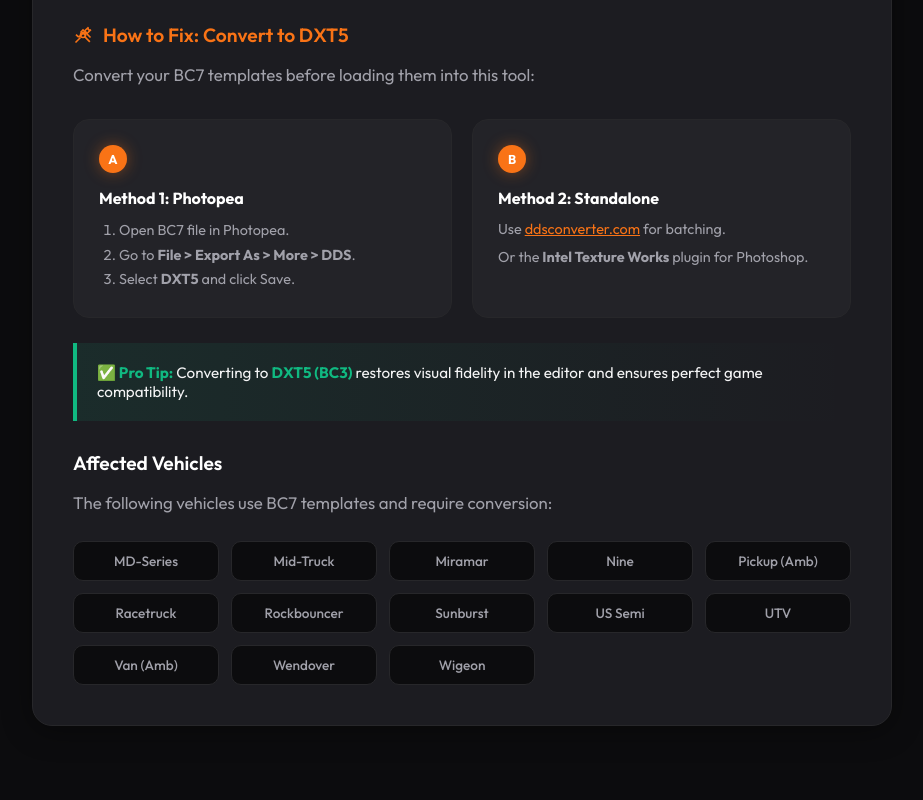
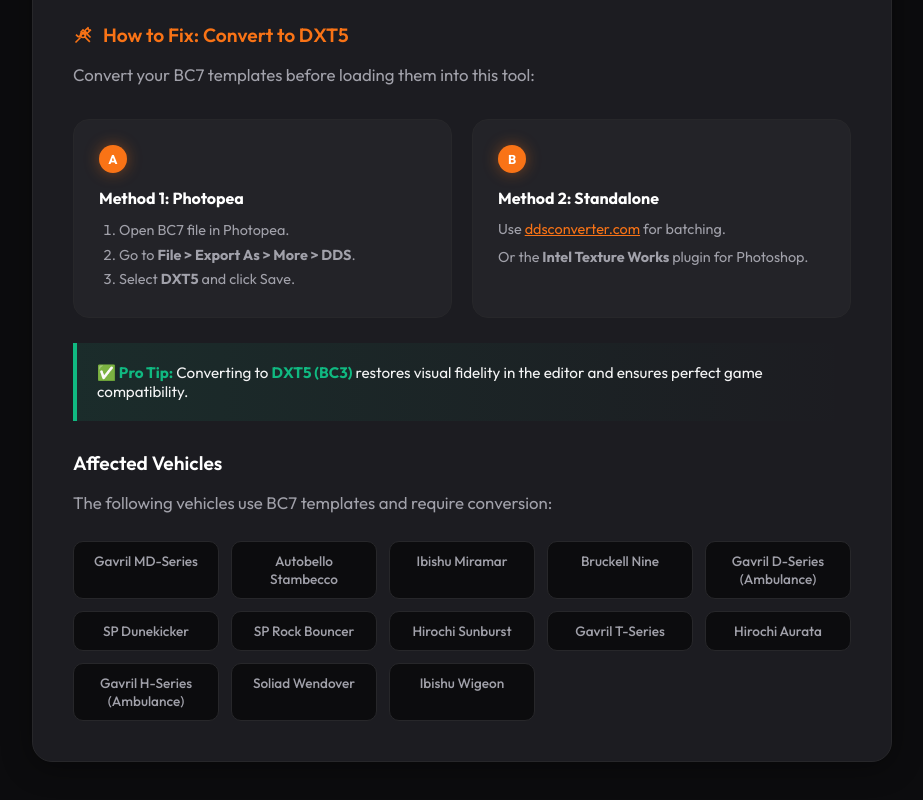
Before and after one commit to Eagle10021/BeamNG-Livery-Maker, a website: page guide.html in a window 1280 px wide. Shown: the part 3866-4666 px from the top of the page, without its empty margins (308-1231 px from the left). Drawn offline with Linux system fonts and the light colour scheme.

Commit message:
feat: Add vehicle manifest, improve BC7 texture format error messages, and update guide content and favicon.

```diff
--- a/dds.js
+++ b/dds.js
@@ -57,7 +57,7 @@ class DDSDecoder {
             else if (dxgiFormat === DXGI_FORMAT_BC4_UNORM) format = 'BC4';
             else if (dxgiFormat === DXGI_FORMAT_BC5_UNORM) format = 'BC5';
             else if (dxgiFormat === DXGI_FORMAT_BC7_UNORM || dxgiFormat === DXGI_FORMAT_BC7_UNORM_SRGB) {
-                throw new Error("Format 'BC7' is not supported by this browser-based editor yet. \n\nFIX: Please convert your DDS to 'DXT5' (BC3) using 'DDS Converter' or 'Intel Texture Works' for Photoshop.");
+                throw new Error("Unsupported Texture Format.\n\nThe file uses BC7 compression, which browsers cannot read.\n\nPlease convert this skin to DXT5 (BC3) format using Paint.NET or Photoshop and upload it manually.\n\nSee the guide for more information.");
             }
             else {
                 throw new Error(`Unsupported DXGI Format: ${dxgiFormat}`);
--- a/guide.html
+++ b/guide.html
@@ -5,6 +5,7 @@
     <meta charset="UTF-8">
     <meta name="viewport" content="width=device-width, initial-scale=1.0">
     <title>BeamNG.drive Skin Modding Guide</title>
+    <link rel="icon" type="image/svg+xml" href="images/favicon.svg">
     <link
         href="https://fonts.googleapis.com/css2?family=Outfit:wght@300;400;500;600;700&family=JetBrains+Mono:wght@400;600&display=swap"
         rel="stylesheet">
@@ -746,19 +747,19 @@
                 <h3>Affected Vehicles</h3>
                 <p>The following vehicles use BC7 templates and require conversion:</p>
                 <div class="vehicle-grid">
-                    <div class="vehicle-tag">MD-Series</div>
-                    <div class="vehicle-tag">Mid-Truck</div>
-                    <div class="vehicle-tag">Miramar</div>
-                    <div class="vehicle-tag">Nine</div>
-                    <div class="vehicle-tag">Pickup (Amb)</div>
-                    <div class="vehicle-tag">Racetruck</div>
-                    <div class="vehicle-tag">Rockbouncer</div>
-                    <div class="vehicle-tag">Sunburst</div>
-                    <div class="vehicle-tag">US Semi</div>
-                    <div class="vehicle-tag">UTV</div>
-                    <div class="vehicle-tag">Van (Amb)</div>
-                    <div class="vehicle-tag">Wendover</div>
-                    <div class="vehicle-tag">Wigeon</div>
+                    <div class="vehicle-tag">Gavril MD-Series</div>
+                    <div class="vehicle-tag">Autobello Stambecco</div>
+                    <div class="vehicle-tag">Ibishu Miramar</div>
+                    <div class="vehicle-tag">Bruckell Nine</div>
+                    <div class="vehicle-tag">Gavril D-Series (Ambulance)</div>
+                    <div class="vehicle-tag">SP Dunekicker</div>
+                    <div class="vehicle-tag">SP Rock Bouncer</div>
+                    <div class="vehicle-tag">Hirochi Sunburst</div>
+                    <div class="vehicle-tag">Gavril T-Series</div>
+                    <div class="vehicle-tag">Hirochi Aurata</div>
+                    <div class="vehicle-tag">Gavril H-Series (Ambulance)</div>
+                    <div class="vehicle-tag">Soliad Wendover</div>
+                    <div class="vehicle-tag">Ibishu Wigeon</div>
                 </div>
             </div>
         </section>
--- a/script.js
+++ b/script.js
@@ -1787,7 +1787,7 @@ class LiveryEditor {
                 img.onload = () => this.setBaseLayer(img);
             } catch (decodeErr) {
                 console.error("DDS Decode Error:", decodeErr);
-                throw new Error("Unsupported Texture Format. \n\nThe file exists but uses modern BC7 compression (which browsers can't read). \n\nPlease convert this skin to DXT5 (BC3) format using paint.net or Photoshop and upload it manually.");
+                throw new Error("Unsupported Texture Format.\n\nThe file uses BC7 compression, which browsers cannot read.\n\nPlease convert this skin to DXT5 (BC3) format using Paint.NET or Photoshop and upload it manually.\n\nSee the guide for more information.");
             }
 
         } catch (e) {
```
Also changed, not shown: Assets/manifest.json.
